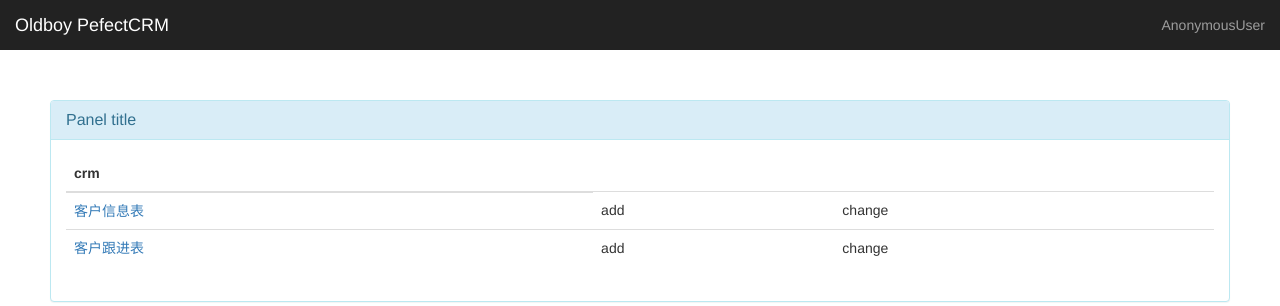
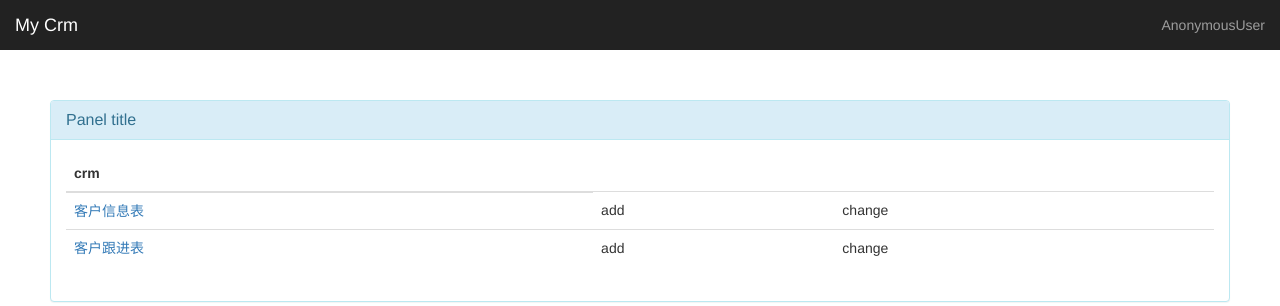
Before and after one commit to calmzhuang/MyCrm, a Django app: page /king_admin/index/ in a window 1280 px wide. Shown: the top 306 px of the page. Run offline with Django 3.2, Linux system fonts and the light colour scheme; some libraries are stand-ins or nearby versions.

Commit message:
fix title

```diff
--- a/templates/king_admin/table_index.html
+++ b/templates/king_admin/table_index.html
@@ -13,7 +13,7 @@
         <span class="icon-bar"></span>
         <span class="icon-bar"></span>
       </button>
-      <a class="navbar-brand" href="#">Oldboy PefectCRM</a>
+      <a class="navbar-brand" href="#">My Crm</a>
     </div>
     <div id="navbar" class="navbar-collapse collapse">
       <ul class="nav navbar-nav navbar-right">
```
